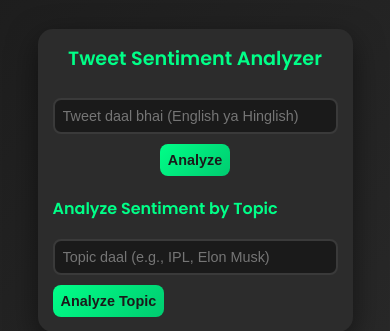
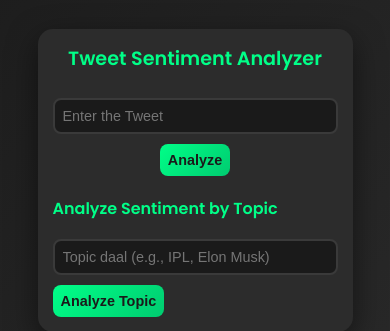
Before and after one commit to paryagsahni1845/Tweet-Sentiment-Analyzer, a Flask app: page / in a window 390 px wide. Shown: the part 242-573 px from the top of the page. Run offline with Flask 3, Linux system fonts and the light colour scheme; parts of the project's set-up code (start-up, migrations or seed data) failed here and were passed over.

```diff
--- a/templates/index.html
+++ b/templates/index.html
@@ -137,7 +137,7 @@
 
         <!-- Single Tweet Analysis -->
         <form method="POST">
-            <input type="text" name="tweet" placeholder="Tweet daal bhai (English ya Hinglish)">
+            <input type="text" name="tweet" placeholder="Enter the Tweet">
             <input type="submit" value="Analyze">
         </form>
         {% if prediction %}
```
